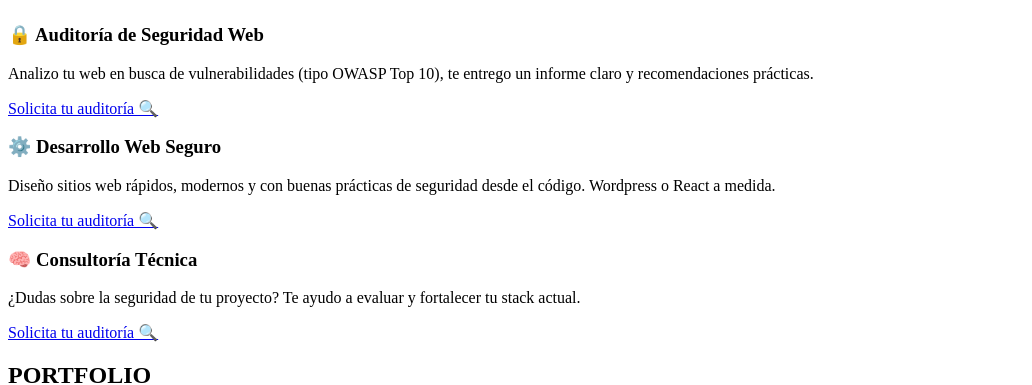
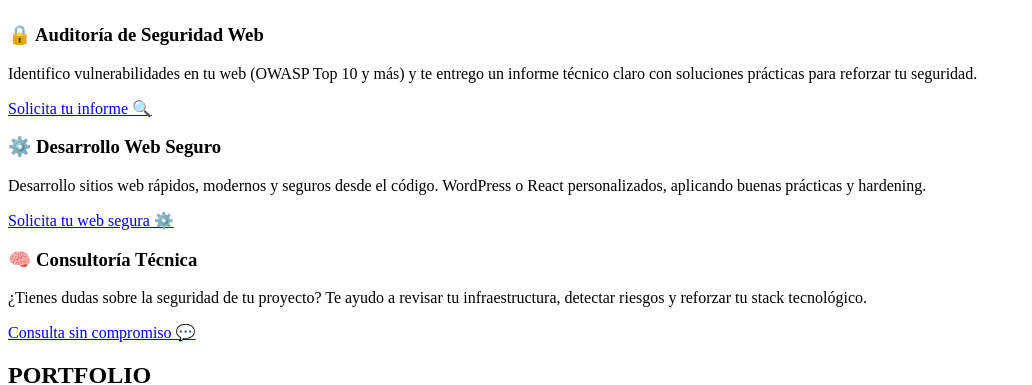
Before and after one commit to PedroCZMO/Landing, a React (Vite) app in the folder PedroCZ/: page / in a window 1280 px wide. Shown: the part 423-808 px from the top of the page, without its empty margins (0-1032 px from the left). Built offline with nearby package versions, Linux system fonts and the light colour scheme; the HTML template or start-up script is replaced by a standard one.

Commit message:
Detalles 1.3

```diff
--- a/PedroCZ/src/components/Servicios.jsx
+++ b/PedroCZ/src/components/Servicios.jsx
@@ -8,20 +8,20 @@ export default function Servicios() {
     <div className="servicesCards">
         <div className="serviceCard">
             <h3>🔒 Auditoría de Seguridad Web</h3>
-            <p>Analizo tu web en busca de vulnerabilidades (tipo OWASP Top 10), te entrego un informe claro y recomendaciones prácticas.</p>
-            <a href="#contacto" className="btnAuditoria">Solicita tu auditoría 🔍</a>
+            <p>Identifico vulnerabilidades en tu web (OWASP Top 10 y más) y te entrego un informe técnico claro con soluciones prácticas para reforzar tu seguridad.</p>
+            <a href="#contacto" className="btnAuditoria">Solicita tu informe 🔍</a>
         </div>
 
         <div className="serviceCard">
             <h3>⚙️ Desarrollo Web Seguro</h3>
-            <p>Diseño sitios web rápidos, modernos y con buenas prácticas de seguridad desde el código. Wordpress o React a medida.</p>
-            <a href="#contacto" className="btnAuditoria">Solicita tu auditoría 🔍</a>
+            <p>Desarrollo sitios web rápidos, modernos y seguros desde el código. WordPress o React personalizados, aplicando buenas prácticas y hardening.</p>
+            <a href="#contacto" className="btnAuditoria">Solicita tu web segura ⚙️</a>
         </div>
 
         <div className="serviceCard">
             <h3>🧠 Consultoría Técnica</h3>
-            <p>¿Dudas sobre la seguridad de tu proyecto? Te ayudo a evaluar y fortalecer tu stack actual.</p>
-            <a href="#contacto" className="btnAuditoria">Solicita tu auditoría 🔍</a>
+            <p>¿Tienes dudas sobre la seguridad de tu proyecto? Te ayudo a revisar tu infraestructura, detectar riesgos y reforzar tu stack tecnológico.</p>
+            <a href="#contacto" className="btnAuditoria">Consulta sin compromiso 💬</a>
         </div>
 
     </div>
```
